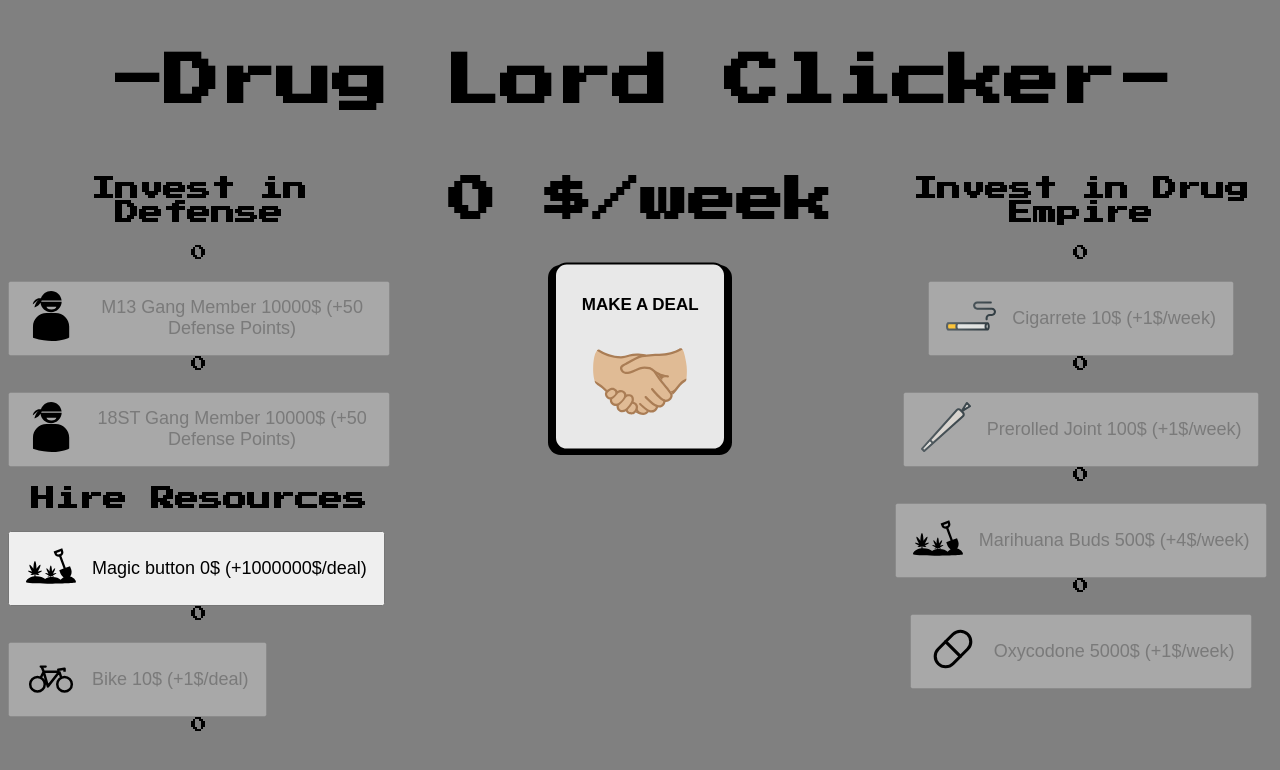
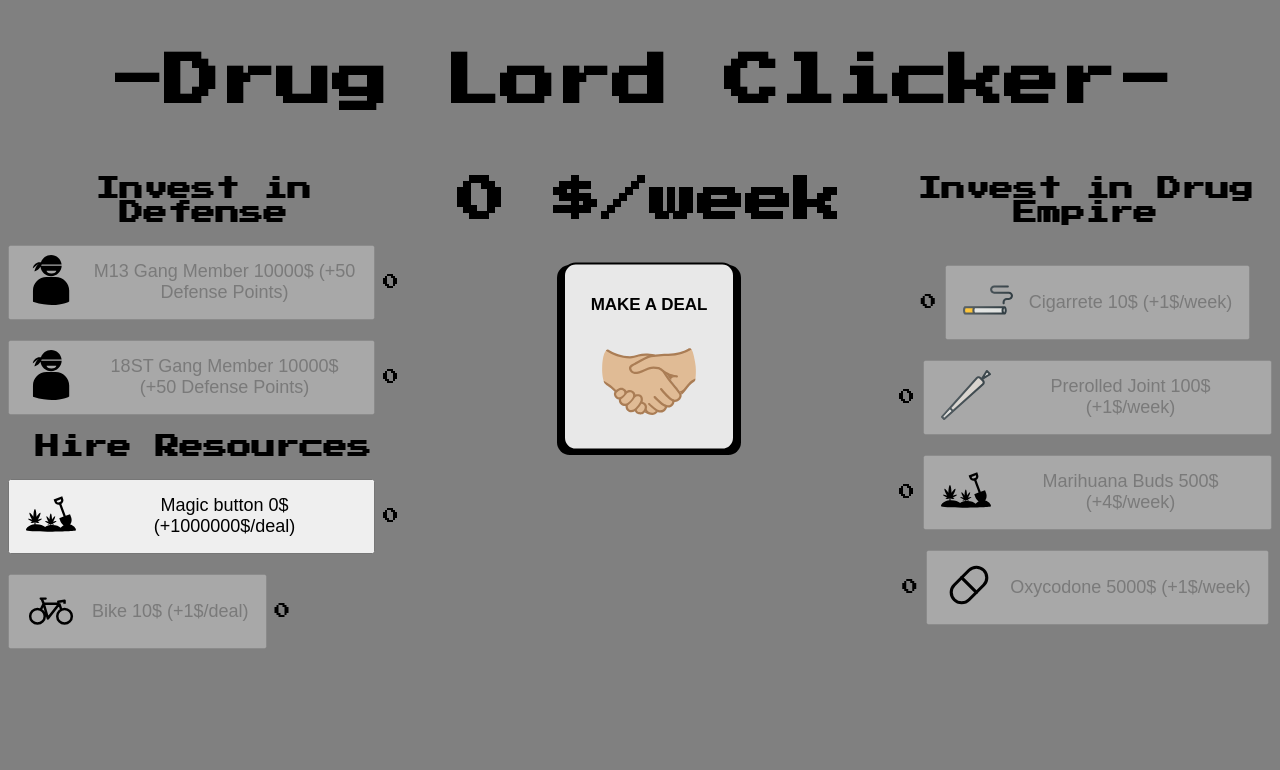
Before and after one commit to xperezb/clicker, an Angular app: page / in a window 1280 px wide. Shown: the top 770 px of the page. Built offline with nearby package versions, Linux system fonts and the light colour scheme; grey boxes are pictures that could not be loaded.

Commit message:
fix count

```diff
--- a/src/app/components/click-upgrade/click-upgrade.component.css
+++ b/src/app/components/click-upgrade/click-upgrade.component.css
@@ -1,12 +1,22 @@
+.container {
+  display: flex;
+  flex-direction: row;
+  margin-top: 20px;
+  align-items: center;
+}
+
 .upgrade__button {
   display: flex;
   align-items: center;
   font-size: 18px;
   padding: 8px 16px;
-  margin-top: 20px;
   cursor: pointer;
 }
 
 .upgrade__button__icon {
   margin-right: 16px;
 }
+
+.upgrade__count {
+  margin-left: 8px;
+}
--- a/src/app/components/click-upgrade/click-upgrade.component.html
+++ b/src/app/components/click-upgrade/click-upgrade.component.html
@@ -2,16 +2,21 @@
 @for (upgrade of clickUpgrades$ | async; track upgrade) {
   <div>
     @if (upgrade.requiredPoints <= ((totalPoints$ | async) ?? 0)) {
-      <div>
-        <button (click)="buyClickUpgrade(upgrade.id)" [disabled]="upgrade.cost > ((points$ | async) ?? 0)" class="upgrade__button">
+      <div class="container">
+        <button
+          class="upgrade__button"
+          (click)="buyClickUpgrade(upgrade.id)"
+          [disabled]="upgrade.cost > ((points$ | async) ?? 0)" >
           <div class="upgrade__button__icon">
             <div *ngComponentOutlet="upgrade.icon ?? null" ></div>
           </div>
           <div class="upgrade__button__text">
             {{ upgrade.name }} {{ upgrade.cost }}$ (+{{ upgrade.pointsIncrease }}$/deal)
           </div>
-          <!-- <span *ngIf="upgrade.count > 0">(+{{ ((pointsPerClick$ | async) ?? 0) }}$/deal)</span> -->
-        </button> {{ upgrade.count }}
+        </button>
+        <div class="upgrade__count">
+          {{ upgrade.count }}
+        </div>
       </div>
     }
   </div>
--- a/src/app/components/defense/defense.component.css
+++ b/src/app/components/defense/defense.component.css
@@ -1,12 +1,22 @@
+.container {
+  display: flex;
+  flex-direction: row;
+  margin-top: 20px;
+  align-items: center;
+}
+
 .defense__button {
   display: flex;
   align-items: center;
   font-size: 18px;
   padding: 8px 16px;
-    margin-top: 20px;
   cursor: pointer;
 }
 
 .defense__button__icon {
   margin-right: 16px;
 }
+
+.defense__count {
+  margin-left: 8px;
+}
--- a/src/app/components/defense/defense.component.html
+++ b/src/app/components/defense/defense.component.html
@@ -1,8 +1,7 @@
 <h2>Invest in Defense</h2>
 @for (defense of defenses$ | async; track defense) {
     @if (defense.requiredPoints <= ((totalPoints$ | async) ?? 0)) {
-      <div>
-        {{ defense.count }}
+      <div class="container">
         <button
           class="defense__button"
           (click)="buyDefense(defense.id)"
@@ -14,6 +13,9 @@
             {{ defense.name }} {{ defense.cost }}$ (+{{ defense.pointsIncrease }} Defense Points)
           </div>
         </button>
+        <div class="defense__count">
+          {{ defense.count }}
+        </div>
       </div>
     }
 }
--- a/src/app/components/upgrade/upgrade.component.css
+++ b/src/app/components/upgrade/upgrade.component.css
@@ -1,12 +1,22 @@
+.container {
+  display: flex;
+  flex-direction: row;
+  margin-top: 20px;
+  align-items: center;
+}
+
 .upgrade__button {
   display: flex;
   align-items: center;
   font-size: 18px;
   padding: 8px 16px;
-  margin-top: 20px;
   cursor: pointer;
 }
 
 .upgrade__button__icon {
   margin-right: 16px;
 }
+
+.upgrade__count {
+  margin-right: 8px;
+}
--- a/src/app/components/upgrade/upgrade.component.html
+++ b/src/app/components/upgrade/upgrade.component.html
@@ -1,8 +1,10 @@
 <h2>Invest in Drug Empire</h2>
 @for (upgrade of upgrades$ | async; track upgrade) {
     @if (upgrade.requiredPoints <= ((totalPoints$ | async) ?? 0)) {
-      <div>
-        {{ upgrade.count }}
+      <div class="container">
+        <div class="upgrade__count">
+          {{ upgrade.count }}
+        </div>
         <button
           class="upgrade__button"
           (click)="buyUpgrade(upgrade.id)"
```
Lines whose indentation alone changed are shown as unchanged.
